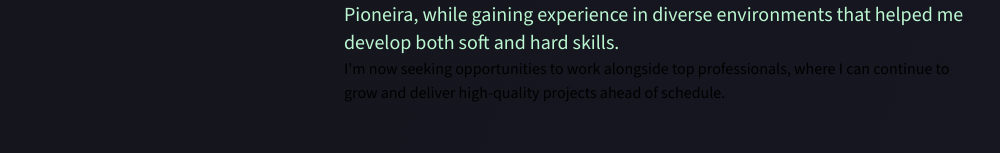
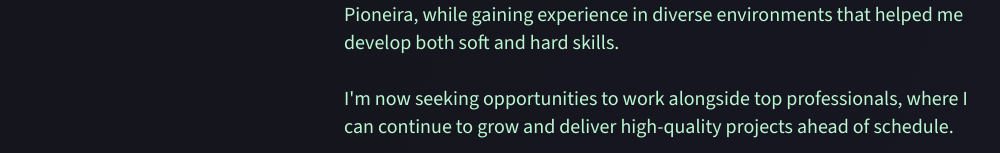
Before and after one commit to Marccelo125/portifolio, a Vue app: page /about in a window 1280 px wide. Shown: the part 799-952 px from the top of the page, without its empty margins (132-1132 px from the left). Built offline with nearby package versions, Linux system fonts and the light colour scheme; a web font is replaced by a local one; what mdi-vue would draw is missing.

Commit message:
edit-subtext-on-top

```diff
--- a/src/views/AboutView.vue
+++ b/src/views/AboutView.vue
@@ -41,9 +41,9 @@ import HeaderComponent from '@/components/HeaderComponent.vue'
             while gaining experience in diverse environments that helped me develop both soft and
             hard skills. <br />
           </span>
-          <span class="hidden md:flex">
-            I'm now seeking opportunities to work alongside top professionals, where I can continue
-            to grow and deliver high-quality projects ahead of schedule.
+          <span class="hidden md:flex text-green-200 text-xl">
+            <br />I'm now seeking opportunities to work alongside top professionals, where I can
+            continue to grow and deliver high-quality projects ahead of schedule.
           </span>
         </div>
       </article>
```
